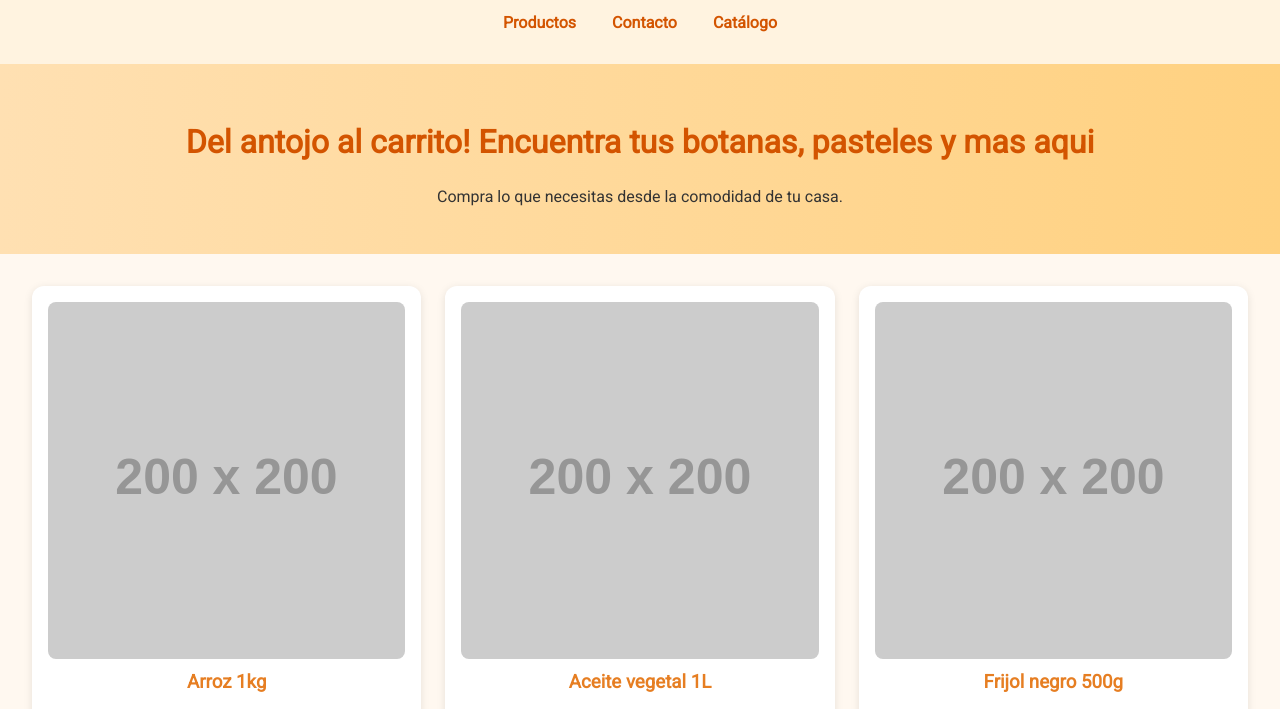
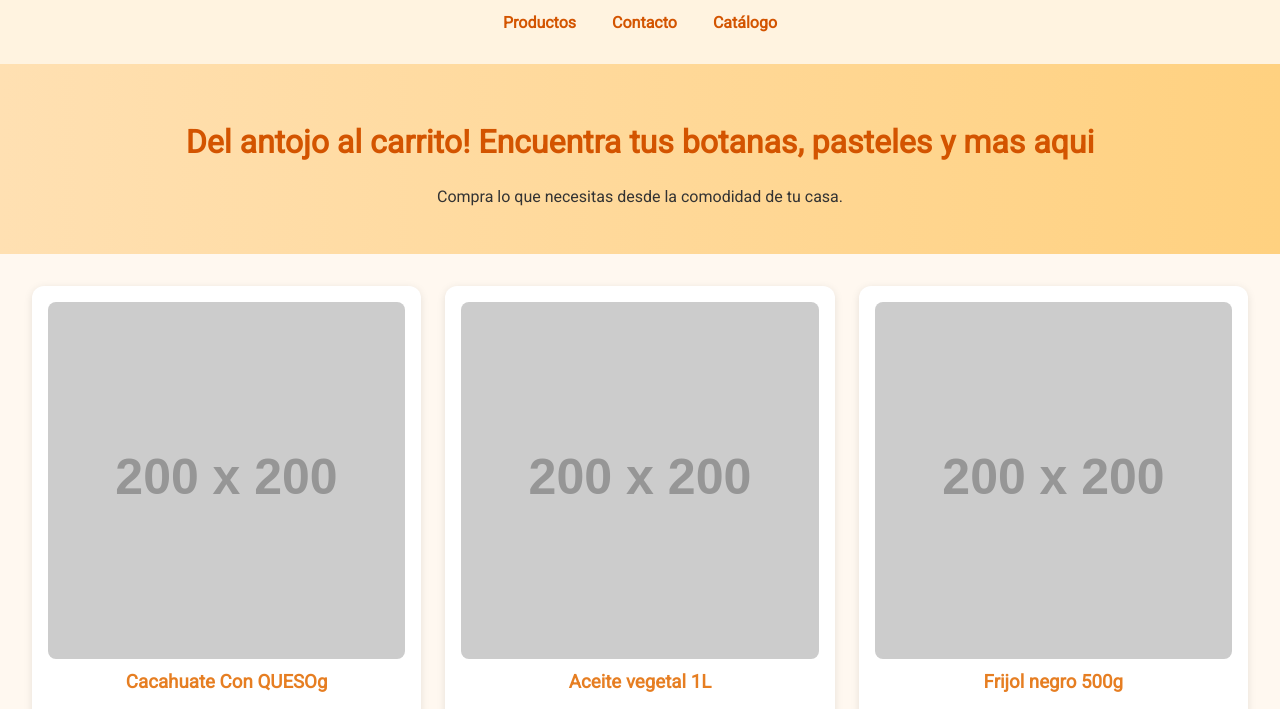
Before and after one commit to Sociosdeventaonline/Sociosdeventa, a plain HTML site: page index.html in a window 1280 px wide. Shown: the part 83-792 px from the top of the page. Drawn offline with nearby package versions, Linux system fonts and the light colour scheme; placeholder pictures from the web are drawn by us.

Commit message:
Update index.html

```diff
--- a/index.html
+++ b/index.html
@@ -109,10 +109,10 @@
 
   <section id="productos" class="products">
     <div class="product">
-      <img src="https://via.placeholder.com/200" alt="Arroz 1kg" />
-      <h3>Arroz 1kg</h3>
+      <img src="https://via.placeholder.com/200" alt="Cacahuate Con QUESO" />
+      <h3>Cacahuate Con QUESOg</h3>
       <p>Grano largo, ideal para acompañar tus comidas.</p>
-      <button onclick="enviarPedido('Arroz 1kg')">Comprar</button>
+      <button onclick="enviarPedido('Cacahuate Con QUESO')">Comprar</button>
     </div>
     <div class="product">
       <img src="https://via.placeholder.com/200" alt="Aceite vegetal 1L" />
```
